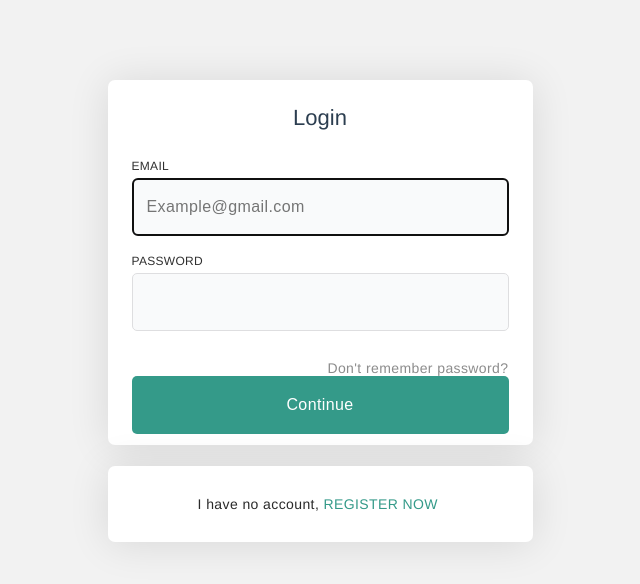
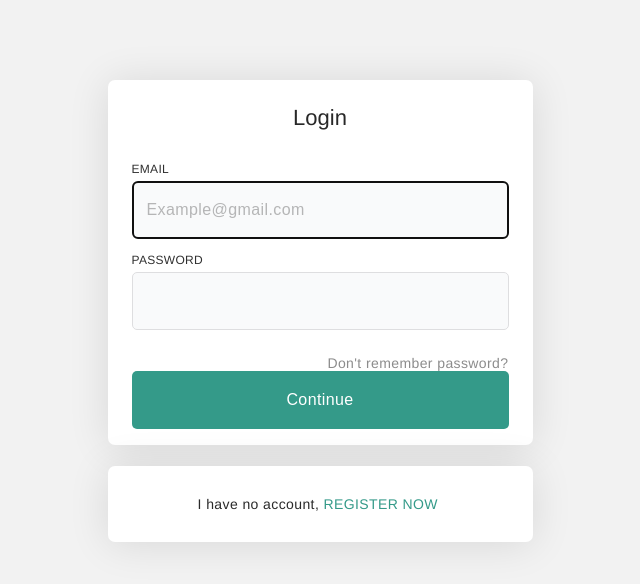
Before and after one commit to DimaBeley/apikoTest, a Vue app: page /login in a window 1280 px wide. Shown: the top 584 px of the page, without its empty margins (320-960 px from the left). Built offline with nearby package versions, Linux system fonts and the light colour scheme; some icons are missing; what vuefire would draw is missing.

Commit message:
login refactoring

```diff
--- a/src/components/Login/Login.vue
+++ b/src/components/Login/Login.vue
@@ -108,9 +108,10 @@
         color: #303030;
       }
       p {
-        margin: 25px 0;
+        margin: 25px 0 28px 0;
         text-align: center;
         font-size: 22px;
+        color: #282828;
       }
 
       .show-password-btn {
@@ -132,9 +133,10 @@
           outline: none;
         }
       }
+
       .login_form__input {
         margin-top: 4px;
-        margin-bottom: 15px;
+        margin-bottom: 11px;
         width: 377px;
         height: 58px;
         background: #F9FAFB;
@@ -144,6 +146,12 @@
         padding-left: 14px;
         font-size: 16px;
         letter-spacing: 0.4px;
+        &::placeholder {
+          font-size: 16px;
+          line-height: 18px;
+          letter-spacing: 0.4px;
+          color: rgba(102, 102, 102, 0.466455);
+        }
       }
       .login_form__submit-btn {
         height: 58px;
```
